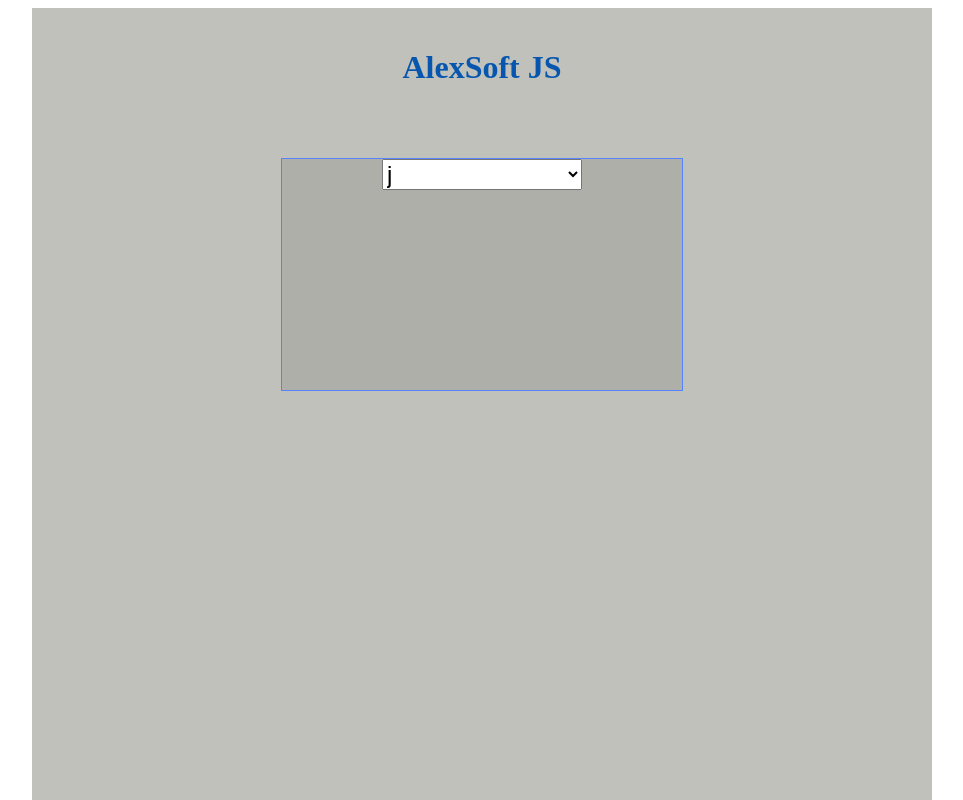
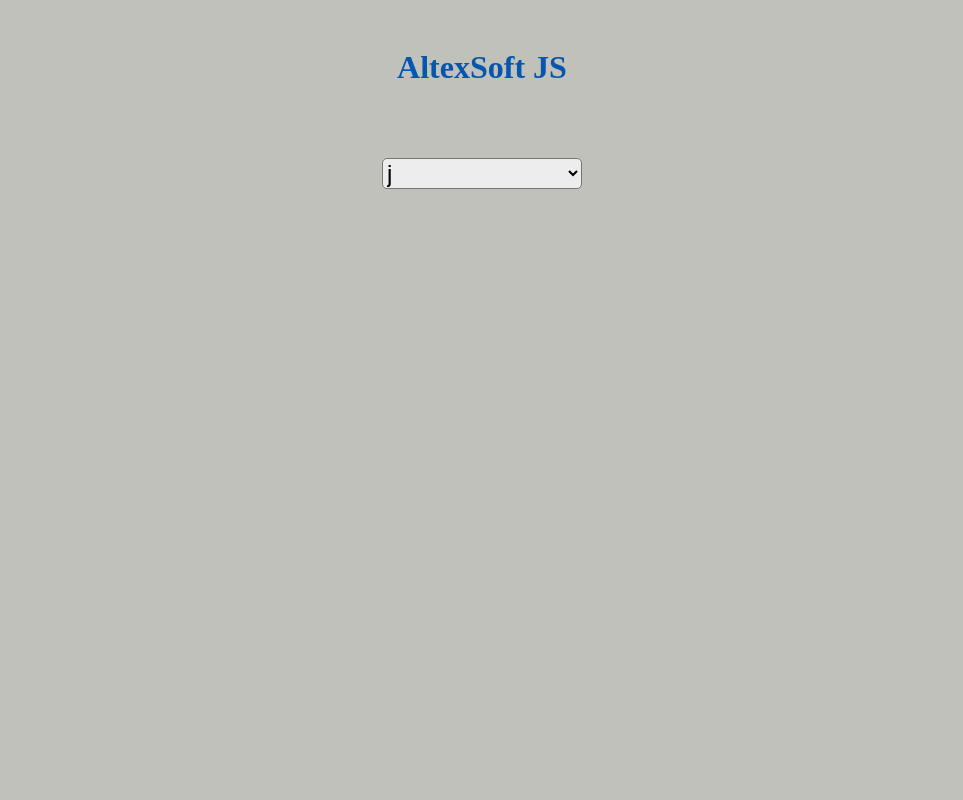
Before and after one commit to Olgerd11/AlexSoft-company-JS-task, a plain HTML site: page index.html in a window 1280 px wide. Shown: the top 800 px of the page, without its empty margins (158-1121 px from the left). Drawn offline with Linux system fonts and the light colour scheme.

Commit message:
added style changes

```diff
--- a/index.html
+++ b/index.html
@@ -10,10 +10,10 @@
 </head>
 <body>
   <div class="container">
-    <h1>AlexSoft JS</h1>
+    <h1>AltexSoft JS</h1>
     <form action="" method="POST">
       <select name="letterList" id="letters">
-        <option id="opt1" value="" class="jk"></option>
+        <option id="opt1" value=""></option>
         <option id="opt2" value=""></option>
         <option id="opt3" value=""></option>
         <option id="opt4" value=""></option>
--- a/style.css
+++ b/style.css
@@ -1,3 +1,7 @@
+body {
+	background-color: #c0c1bb;
+}
+
 h1 {
 	padding: 20px 0 50px 0;
 	color: #0656af;
@@ -10,19 +14,18 @@ h1 {
 	display: flex;
 	flex-flow: column nowrap;
 	align-items: center;
-	padding-bottom: 100px;
-	height: 100vw;
 }
 
 form {
-	padding: 0 100px 200px 100px;
-	border: #5683ff solid 1px;
-	background-color: #aeafa9;
+	padding: 0 0 50px 0;
+	background-color: #c0c1bb;
 }
 
 select {
 	min-width: 200px;
 	font-size: 24px;
+	background-color: #ededed;
+	border-radius: 5px;
 }
 
 ol {
@@ -36,7 +39,5 @@ p {
 	color: rgb(238, 11, 11);
 	font-family: Verdana, Tahoma, sans-serif;
 	text-align: center;
-	padding: 100px;
-	position: relative;
-	top: -100px;
+	padding: 0 100px;
 }
```
